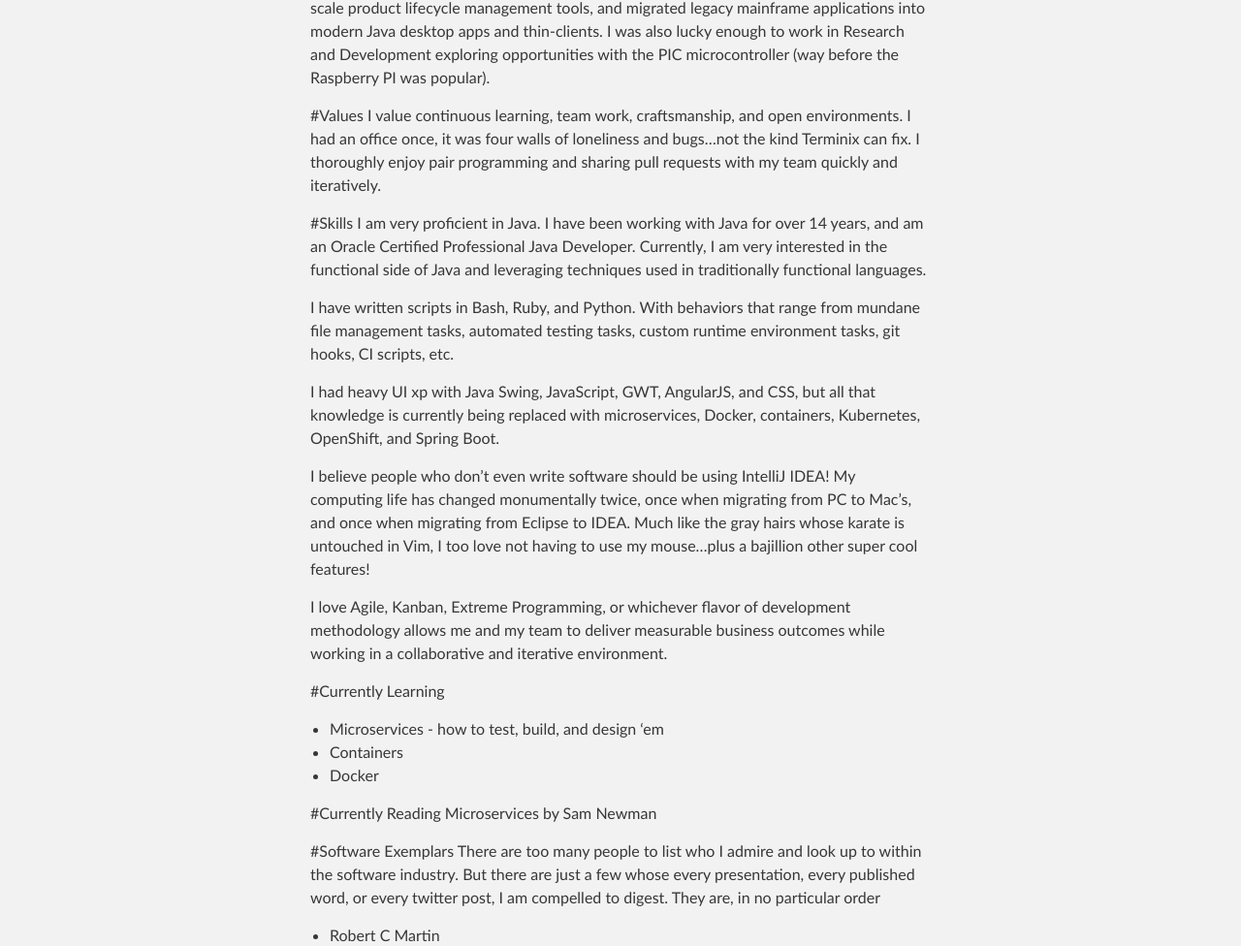
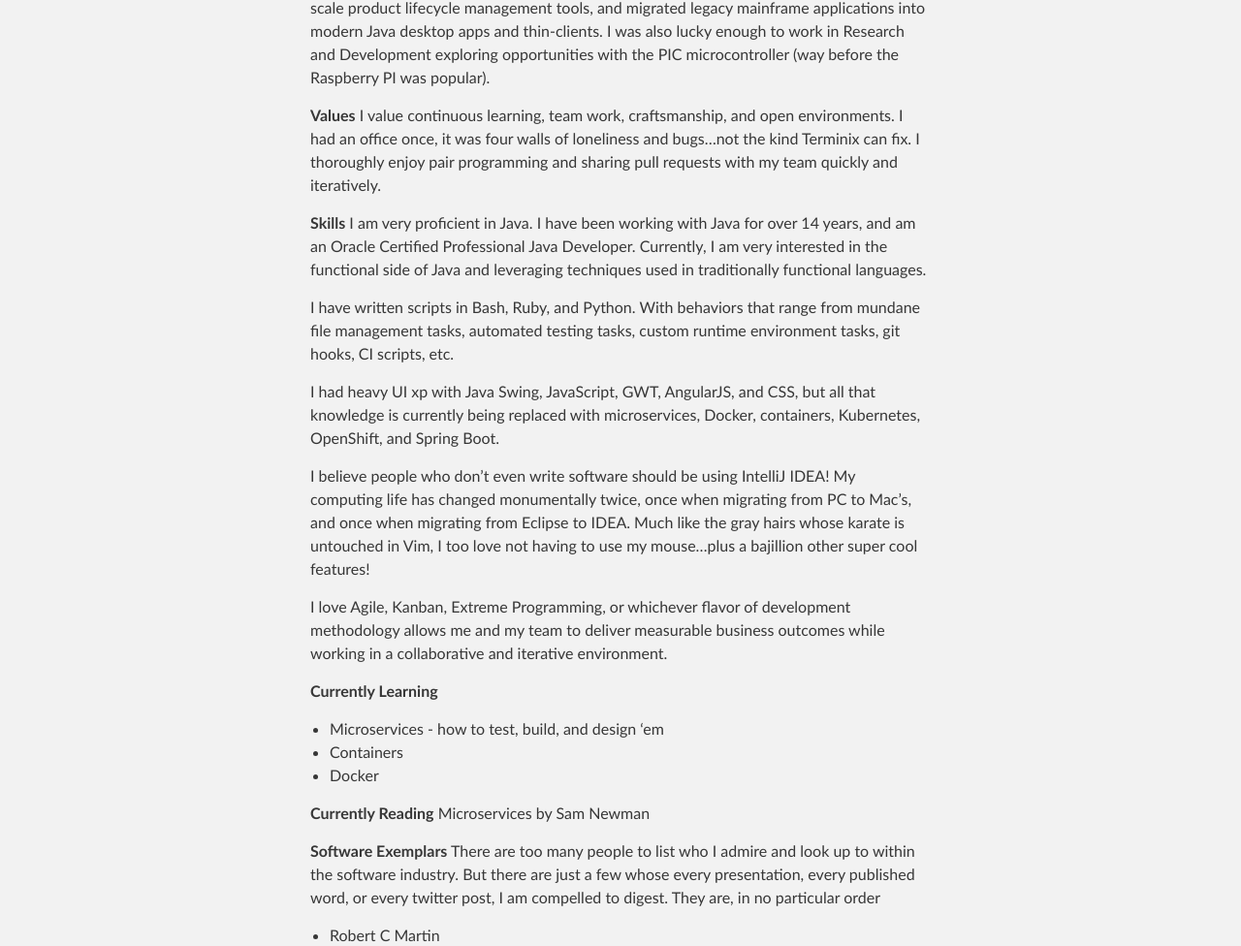
Before and after one commit to travispomeroy/flatpenguin.github.io, a Jekyll site: the page built from _posts/2018-4-26-Hypothesis-Of-The-Cosmic-Egg.md, in a window 1280 px wide. Shown: the part 574-1550 px from the top of the page at 97% size. Built offline with Jekyll 4.4.1, drawn with Linux system fonts in a browser that asks for light colours.

Commit message:
Added bold emphasis to section headers.  Need to figure out how to actually add a header with hashsign.

```diff
--- a/_posts/2018-4-26-Hypothesis-Of-The-Cosmic-Egg.md
+++ b/_posts/2018-4-26-Hypothesis-Of-The-Cosmic-Egg.md
@@ -14,12 +14,12 @@ Previously, I worked as a software consultant developing monitoring applications
 and migrated legacy mainframe applications into modern Java desktop apps and thin-clients.  I was also lucky enough to work in
 Research and Development exploring opportunities with the PIC microcontroller (way before the Raspberry PI was popular).
 
-#Values
+**Values**
 I value continuous learning, team work, craftsmanship, and open environments.  I had an office once, it was four walls of
 loneliness and bugs...not the kind Terminix can fix.  I thoroughly enjoy pair programming and sharing pull requests with my
 team quickly and iteratively.
 
-#Skills
+**Skills**
 I am very proficient in Java.  I have been working with Java for over 14 years, and am an Oracle Certified Professional Java
 Developer.  Currently, I am very interested in the functional side of Java and leveraging techniques used in traditionally functional
 languages.
@@ -37,15 +37,15 @@ love not having to use my mouse...plus a bajillion other super cool features!
 I love Agile, Kanban, Extreme Programming, or whichever flavor of development methodology allows me and my team to deliver measurable
 business outcomes while working in a collaborative and iterative environment.
 
-#Currently Learning
+**Currently Learning**
 * Microservices - how to test, build, and design 'em
 * Containers
 * Docker
 
-#Currently Reading
+**Currently Reading**
 Microservices by Sam Newman
 
-#Software Exemplars
+**Software Exemplars**
 There are too many people to list who I admire and look up to within the software industry.  But there are just a few whose
 every presentation, every published word, or every twitter post, I am compelled to digest.  They are, in no particular order
 
```
